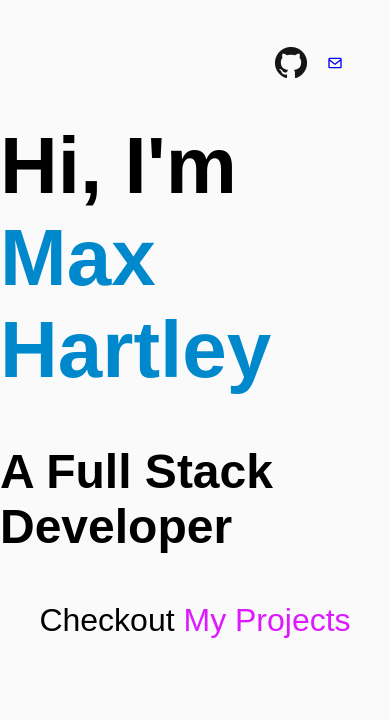
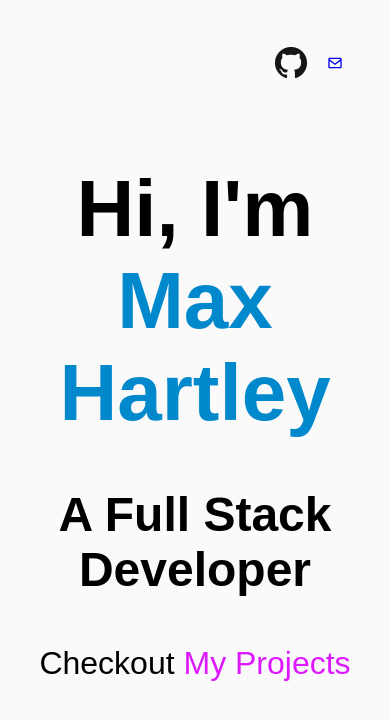
Before and after one commit to Velocima/portfolio, a React (Create React App) app: page / in a window 390 px wide. Shown: the top 720 px of the page. Built offline with nearby package versions, Linux system fonts and the light colour scheme; a web font is replaced by a local one.

Commit message:
margins adjusted on landing for responsiveness

```diff
--- a/src/css/landing.css
+++ b/src/css/landing.css
@@ -5,19 +5,23 @@
   justify-content: center;
   align-items: center;
   min-width: 100%;
-  min-height: 90vh; }
+  min-height: 100vh; }
   .landing h1 {
+    margin: 100px 1rem 3rem;
     font-size: 5rem;
     font-weight: 700;
-    margin-bottom: 3rem; }
+    text-align: center; }
     .landing h1 span {
       color: #0088cc; }
   .landing h2 {
     font-size: 3rem;
-    margin-bottom: 3rem; }
+    margin: 0 1rem 3rem;
+    text-align: center; }
   .landing p {
+    margin: 0 1rem 100px;
     font-size: 2rem;
-    font-weight: 400; }
+    font-weight: 400;
+    text-align: center; }
     .landing p a {
       color: #dd1aff;
       text-decoration: none; }
--- a/src/scss/landing.scss
+++ b/src/scss/landing.scss
@@ -6,22 +6,26 @@
 	justify-content: center;
 	align-items: center;
 	min-width: 100%;
-	min-height: 90vh;
+	min-height: 100vh;
 	h1 {
+		margin: 100px 1rem 3rem;
 		font-size: 5rem;
 		font-weight: 700;
-		margin-bottom: 3rem;
+		text-align: center;
 		span {
 			color: $text-highlight-blue;
 		}
 	}
 	h2 {
 		font-size: 3rem;
-		margin-bottom: 3rem;
+		margin: 0 1rem 3rem;
+		text-align: center;
 	}
 	p {
+		margin: 0 1rem 100px;
 		font-size: 2rem;
 		font-weight: 400;
+		text-align: center;
 		a {
 			color: $text-highlight-purple;
 			text-decoration: none;
```
